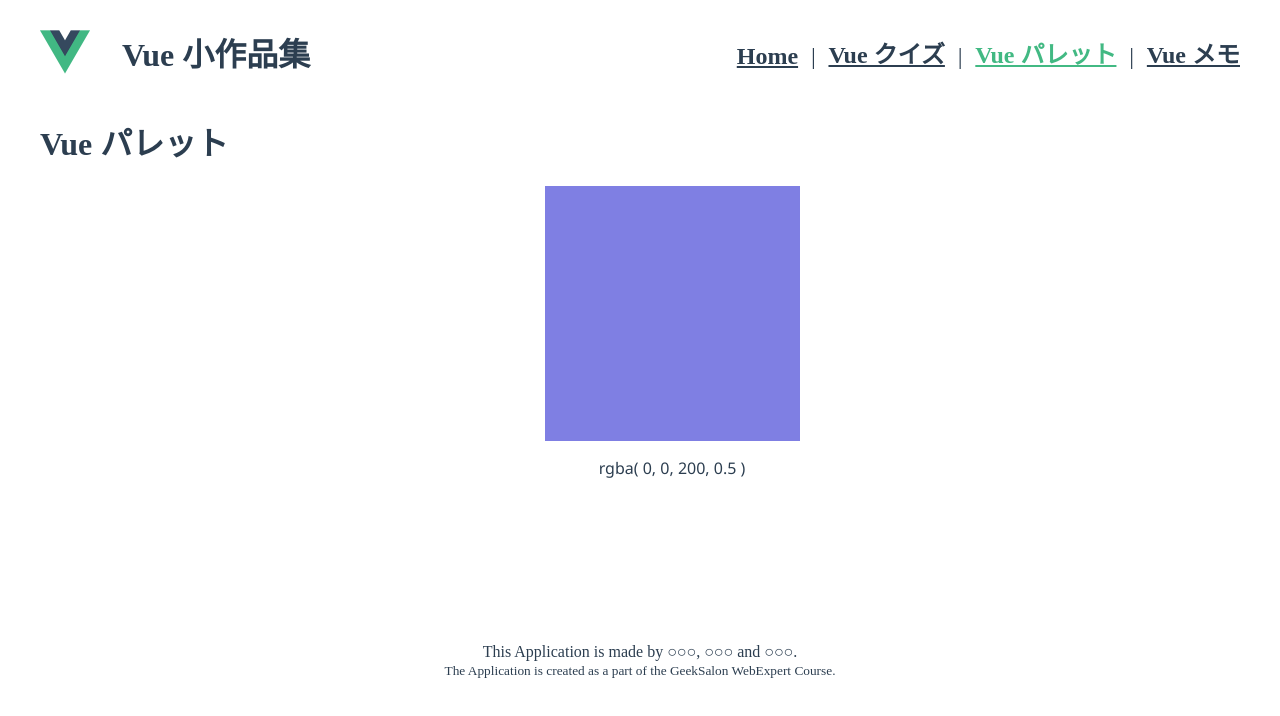
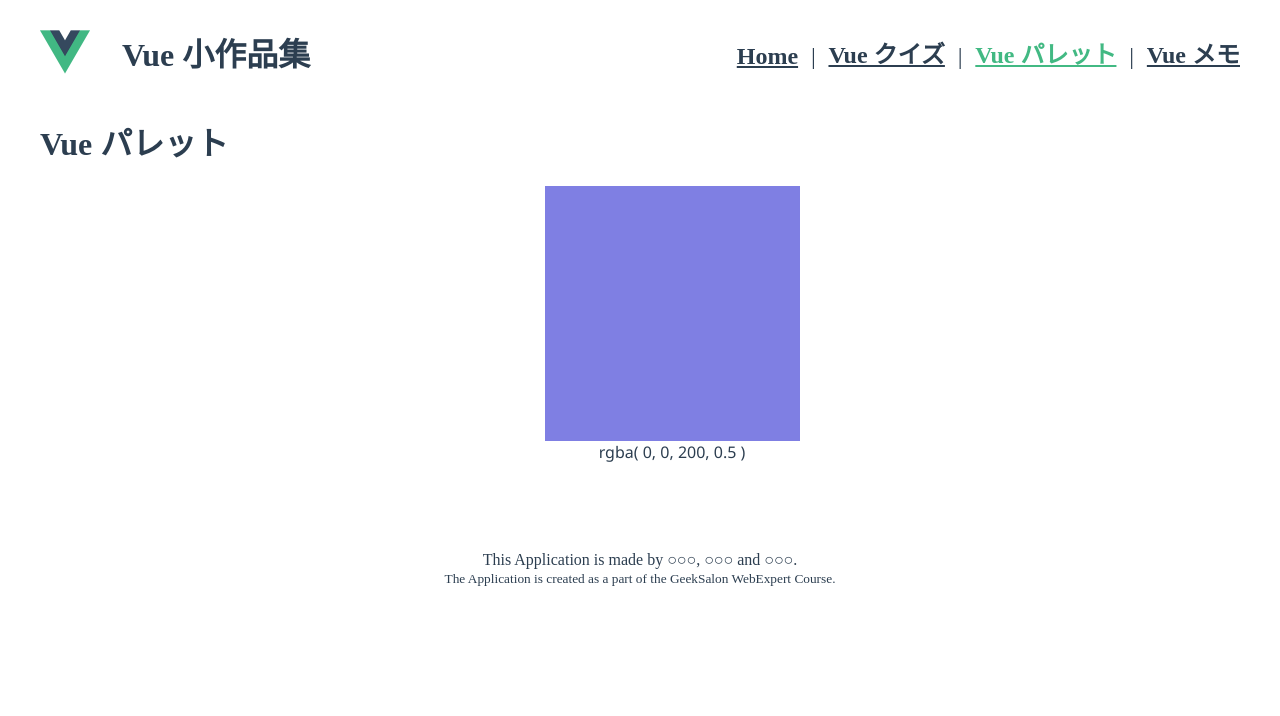
Before and after one commit to webex18-team-2/demo-team-app, a Vue app: page /palette in a window 1280 px wide. Shown: the top 716 px of the page. Built offline with nearby package versions, Linux system fonts and the light colour scheme.

Commit message:
パレット

```diff
--- a/src/views/PaletteApp.vue
+++ b/src/views/PaletteApp.vue
@@ -1,13 +1,63 @@
 <template>
   <h1>Vue パレット</h1>
   <div class="app">
-    <div class="palette" style="background-color: rgba(0, 0, 200, 0.5)"></div>
-    <p>rgba( {{ 0 }}, {{ 0 }}, 200, 0.5 )</p>
+    <div
+      class="palette"
+      style="background-color: rgba(0, 0, 200, 0.5)"
+      @click="pickColor"
+      @mousemove="changeColor"
+      :style="paletteStyle"
+    ></div>
+    <div>rgba( {{ red }}, {{ green }}, 200, 0.5 )</div>
     <div class="colors-container">
-      <div class="mini-palette"></div>
+      <div
+        class="mini-palette"
+        v-for="(color, index) in colors"
+        v-bind:style="{
+          backgroundColor: `rgba(${color.red},${color.green}), 200, 0.5`,
+        }"
+        :key="index"
+        @click="showColor(color)"
+      ></div>
     </div>
   </div>
 </template>
+
+<script>
+export default {
+  data() {
+    return {
+      red: 0,
+      green: 0,
+      colors: [],
+    }
+  },
+  methods: {
+    changeColor(e) {
+      this.red = e.offsetX
+      this.green = e.offsetX
+    },
+    pickColor() {
+      const newColor = {
+        red: this.red,
+        green: this.green,
+      }
+      this.colors.push(newColor)
+    },
+    showColor(color) {
+      this.red = color.red
+      this.green = color.green
+    },
+  },
+  computed: {
+    paletteStyle() {
+      return {
+        backgroundColor: `rgba(${this.red},${this.green}), 200, 0.5`,
+      }
+    },
+  },
+}
+</script>
 
 <style>
 .app {
```
